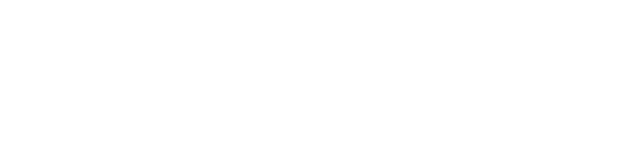
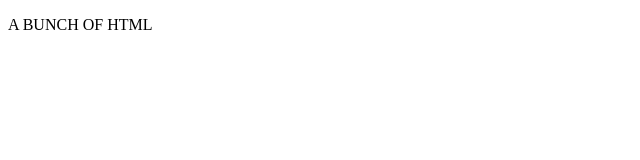
Before and after one commit to HaymakerJones/git-two, a plain HTML site: page index.html in a window 1280 px wide. Shown: the whole page, without its empty margins (0-640 px from the left). Drawn offline with Linux system fonts and the light colour scheme.

Commit message:
added html to index

```diff
--- a/index.html
+++ b/index.html
@@ -9,7 +9,7 @@
 </head>
 
 <body>
-
+    <p>A BUNCH OF HTML</p>
 </body>
 
 </html>
```
